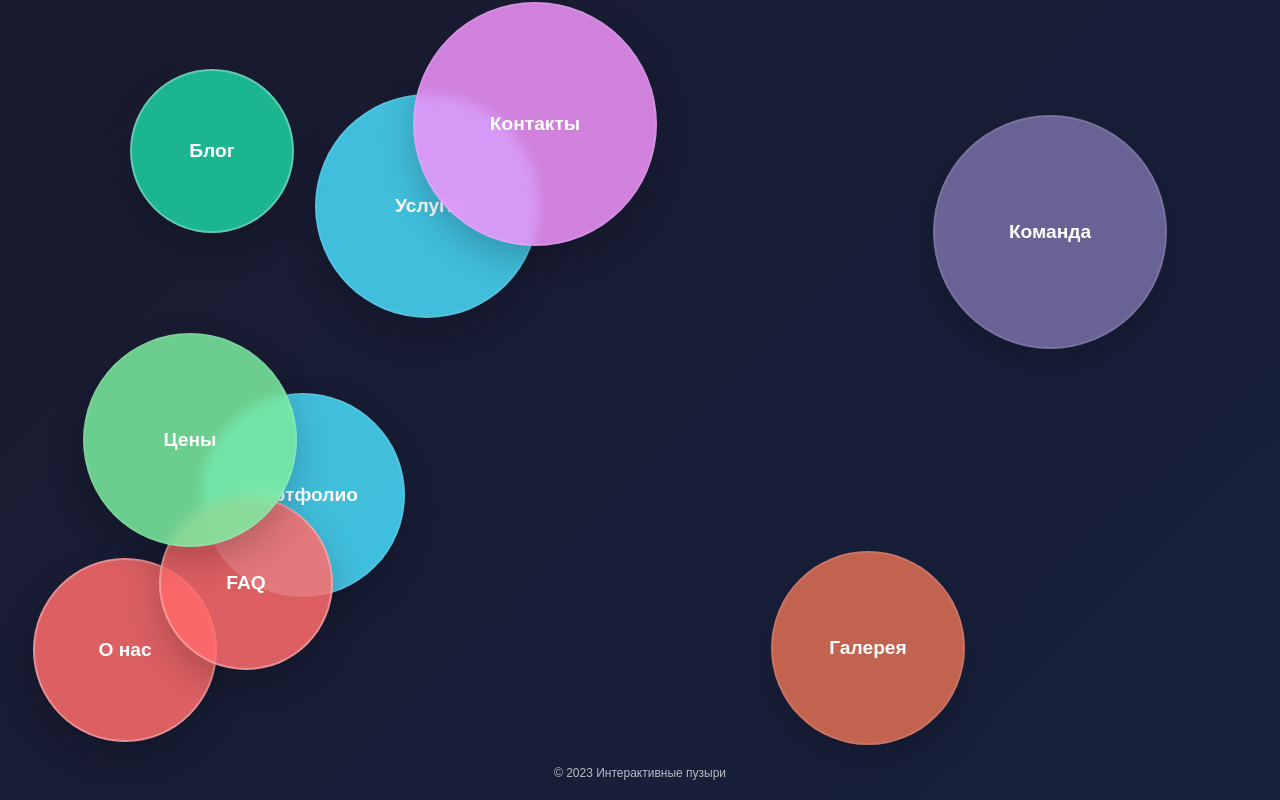
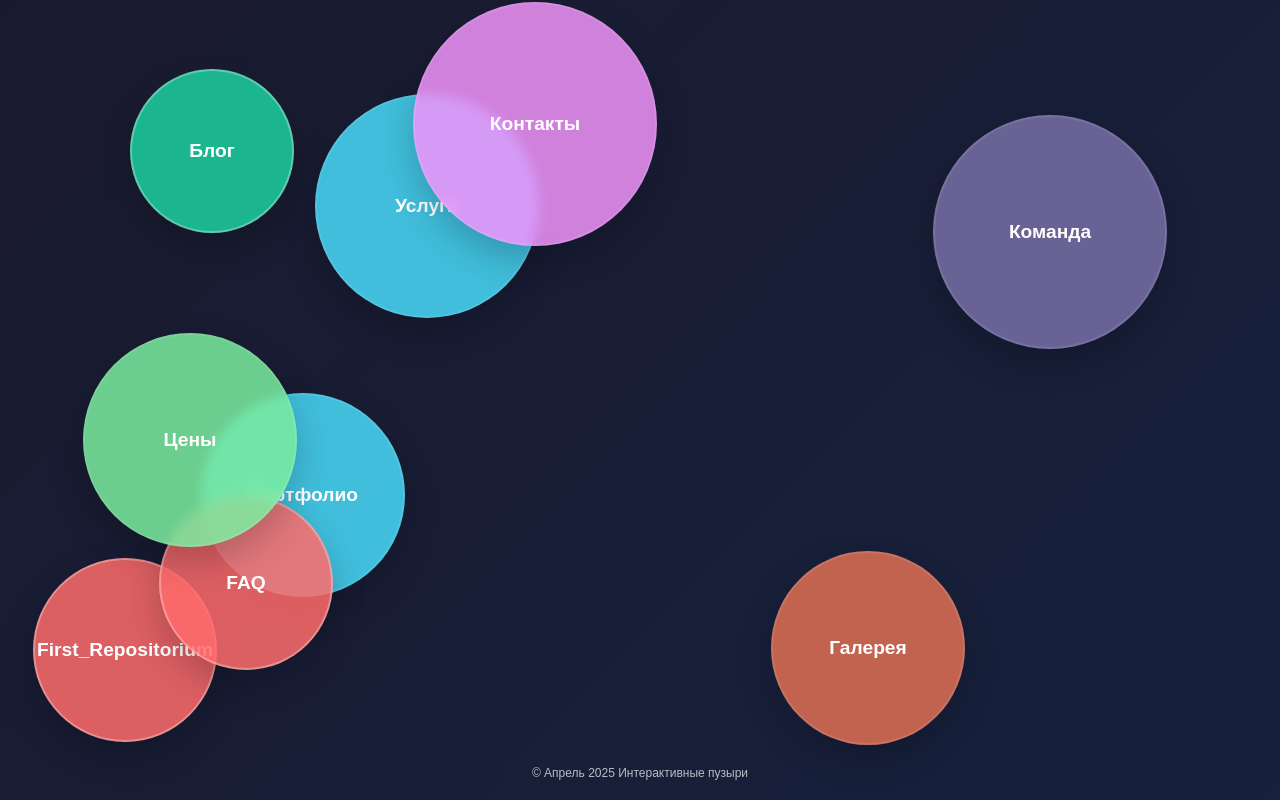
Before and after one commit to Maksilenia/Bubble-tea, a plain HTML site: page index.html in a window 1280 px wide. Drawn offline with Linux system fonts and the light colour scheme.

Commit message:
Update index.html

```diff
--- a/index.html
+++ b/index.html
@@ -3,7 +3,7 @@
 <head>
     <meta charset="UTF-8">
     <meta name="viewport" content="width=device-width, initial-scale=1.0">
-    <title>Интерактивные пузыри</title>
+    <title>Bubble-tea</title>
     <style>
         body {
             margin: 0;
@@ -70,7 +70,7 @@
     <div class="container">
         <!-- Пузырьки создаются через JavaScript -->
         <div class="footer">
-            © 2023 Интерактивные пузыри
+            © Апрель 2025 Интерактивные пузыри
         </div>
     </div>
 
@@ -90,7 +90,7 @@
             ];
 
             const links = [
-                { title: 'О нас', url: '#about', size: 180 },
+                { title: 'First_Repositorium', url: 'https://maksilenia.github.io/First_Repositorium/', size: 180 },
                 { title: 'Услуги', url: '#services', size: 220 },
                 { title: 'Портфолио', url: '#portfolio', size: 200 },
                 { title: 'Блог', url: '#blog', size: 160 },
```
